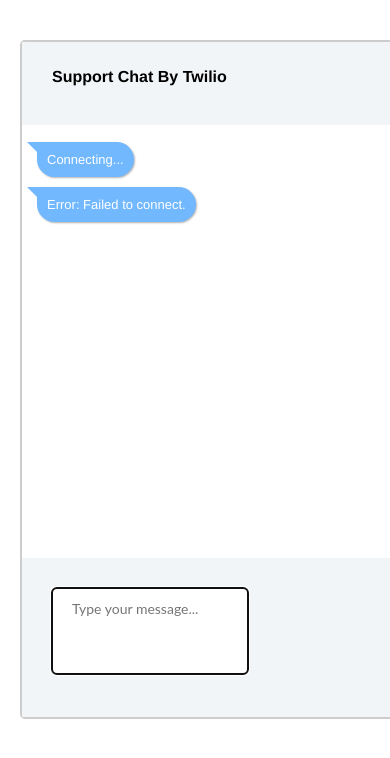
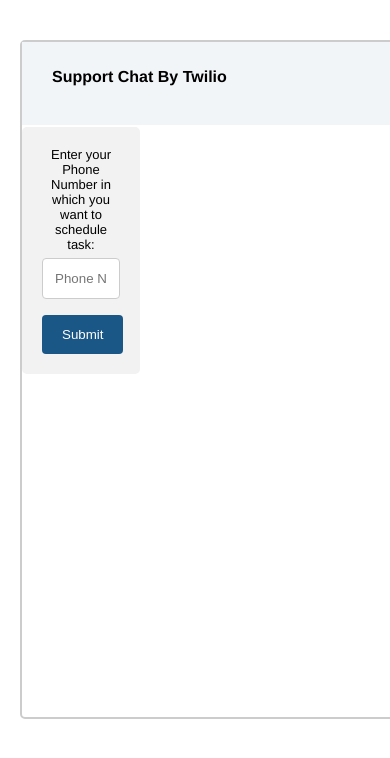
Before and after one commit to Jasmin2895/twilio-support-chat, a React (Create React App) app: page / in a window 390 px wide. Shown: the top 758 px of the page. Built offline with nearby package versions, Linux system fonts and the light colour scheme; no server answers.

Commit message:
input box for phone call support

```diff
--- a/src/App.js
+++ b/src/App.js
@@ -2,6 +2,7 @@ import React, { Component } from "react";
 import MessageForm from "./MessageForm";
 import MessageList from "./MessageList";
 import MessageHeader from "./MessageHeader";
+import PhoneCall from "./PhoneCall";
 import $ from "jquery";
 import "./App.css";
 const Chat = require("twilio-chat");
@@ -157,8 +158,9 @@ class App extends Component {
     return (
       <div className="App">
         <MessageHeader />
-        <MessageList messages={this.state.messages} />
-        <MessageForm onMessageSend={this.handleNewMessage} />
+        <PhoneCall />
+        {/* <MessageList messages={this.state.messages} /> */}
+        {/* <MessageForm onMessageSend={this.handleNewMessage} /> */}
       </div>
     );
   }
--- a/src/MessageList.js
+++ b/src/MessageList.js
@@ -1,6 +1,7 @@
 import React, { Component } from "react";
 import PropTypes from "prop-types";
 import Message from "./Message";
+import PhoneCall from "./PhoneCall";
 import "./MessageList.css";
 
 class MessageList extends Component {
@@ -19,6 +20,7 @@ class MessageList extends Component {
   render() {
     return (
       <div className="MessageList" ref={(node) => (this.node = node)}>
+        <PhoneCall />
         {this.props.messages.map((message, i) => (
           <Message key={i} {...message} />
         ))}
--- /dev/null
+++ b/src/PhoneCall.css
@@ -0,0 +1,33 @@
+.container {
+  border-radius: 5px;
+  background-color: #f2f2f2;
+  padding: 20px;
+  width: 20vw;
+  text-align: center;
+}
+
+input[type="submit"]:hover {
+  background-color: #1a5686;
+}
+
+input[type="submit"] {
+  background-color: #1a5686;
+  color: white;
+  padding: 12px 20px;
+  border: none;
+  border-radius: 4px;
+  cursor: pointer;
+}
+
+input[type="tel"],
+select,
+textarea {
+  width: 100%;
+  padding: 12px;
+  border: 1px solid #ccc;
+  border-radius: 4px;
+  box-sizing: border-box;
+  margin-top: 6px;
+  margin-bottom: 16px;
+  resize: vertical;
+}
--- /dev/null
+++ b/src/PhoneCall.js
@@ -0,0 +1,28 @@
+import React, { Component } from "react";
+import "./PhoneCall.css";
+
+class PhoneCall extends Component {
+  constructor(props) {
+    super(props);
+  }
+  render() {
+    return (
+      <div className="container">
+        <form>
+          <label>
+            Enter your Phone Number in which you want to schedule task:
+          </label>
+          <input
+            type="tel"
+            id="phone_no"
+            name="firstname"
+            placeholder="Phone Number..."
+          ></input>
+          <input type="submit" value="Submit"></input>
+        </form>
+      </div>
+    );
+  }
+}
+
+export default PhoneCall;
```
Also changed, not shown: server.js (+34 -0 lines), src/SMSMobile.css (added), src/SMSMobile.js (added).
